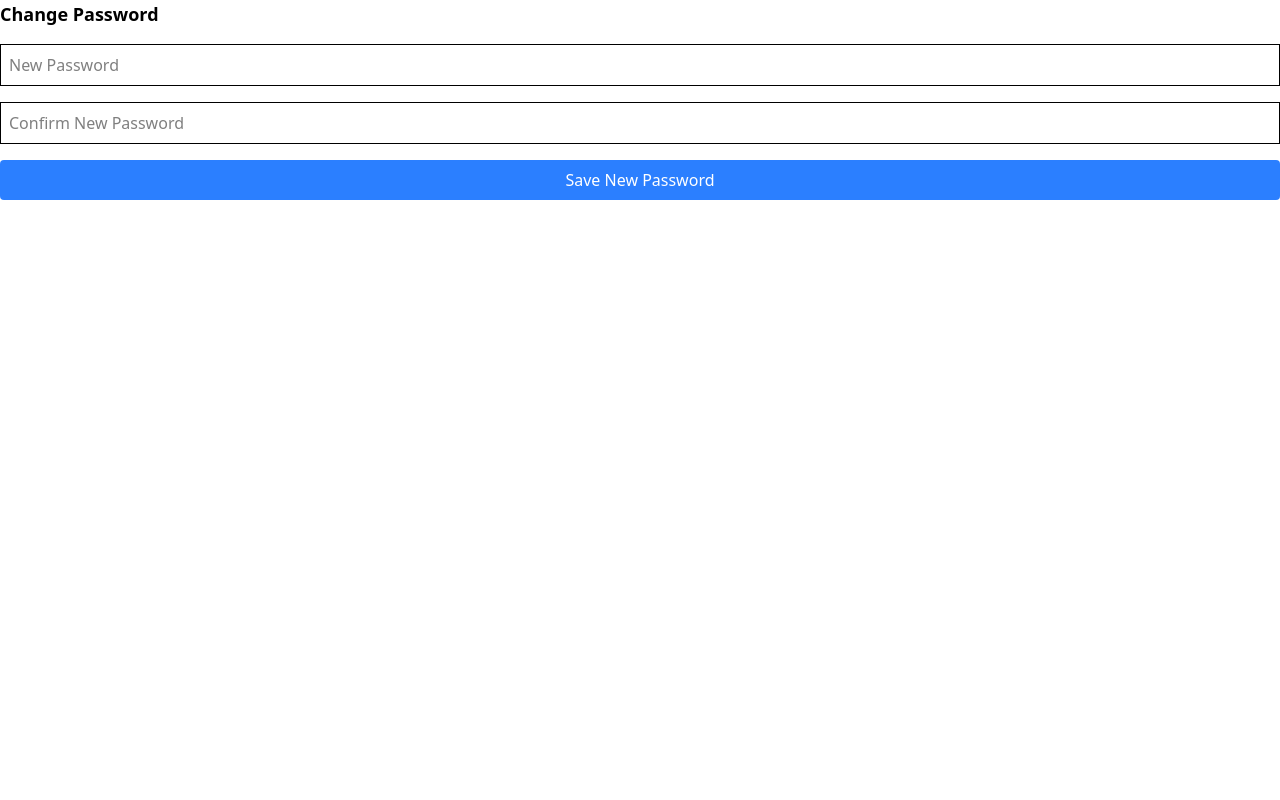
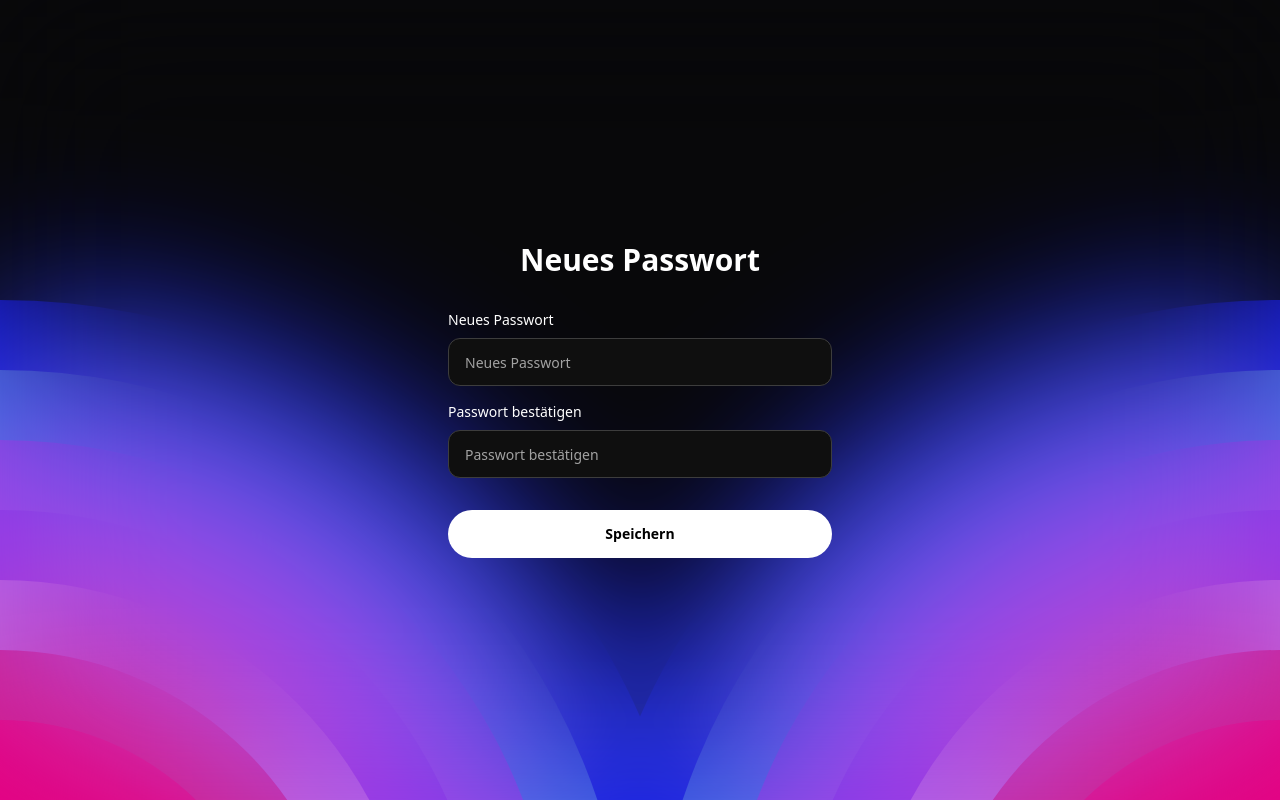
Before and after one commit to ArthurKunz/Party-app, a Next.js app: page /forgot-password in a window 1280 px wide. Built offline with nearby package versions, Linux system fonts and the light colour scheme; no server answers.

Commit message:
style(change-password, forgot-password): match onboarding styling with themed inputs, pill button, and circles background
Co-Authored-By: Claude Opus 4.8 <noreply@anthropic.com>

```diff
--- a/app/(auth)/forgot-password/page.tsx
+++ b/app/(auth)/forgot-password/page.tsx
@@ -1,5 +1,44 @@
 import ChangePasswordPage from '@/features/settings/change-password'
 
+const CIRCLES = [
+  { color: '#161BFA', radius: 700 },
+  { color: '#5684FF', radius: 630 },
+  { color: '#AE4FFF', radius: 560 },
+  { color: '#A336FF', radius: 490 },
+  { color: '#D47AFF', radius: 420 },
+  { color: '#E224A1', radius: 350 },
+  { color: '#FF0090', radius: 280 },
+]
+
 export default function ResetPasswordPage() {
-  return <ChangePasswordPage />
+  return (
+    <div className='relative w-screen h-screen overflow-hidden bg-[#09090B]'>
+      <div className='absolute inset-0 overflow-hidden'>
+        {CIRCLES.flatMap(({ color, radius }) => {
+          const size = radius * 2
+          const bottom = -(200 + radius)
+          return [
+            <div
+              key={`L-${color}`}
+              className='absolute rounded-full'
+              style={{ backgroundColor: color, width: size, height: size, bottom, left: -radius }}
+            />,
+            <div
+              key={`R-${color}`}
+              className='absolute rounded-full'
+              style={{ backgroundColor: color, width: size, height: size, bottom, right: -radius }}
+            />,
+          ]
+        })}
+      </div>
+
+      <div className='absolute inset-0 bg-[#09090B]/10 backdrop-blur-[80px]' />
+
+      <div className='relative z-10 w-full h-full flex flex-col items-center justify-center px-6'>
+        <div className='w-full max-w-sm'>
+          <ChangePasswordPage />
+        </div>
+      </div>
+    </div>
+  )
 }
--- a/features/settings/change-password.tsx
+++ b/features/settings/change-password.tsx
@@ -17,7 +17,7 @@ export default function ChangePasswordPage({ onSuccess }: ChangePasswordFormProp
     e.preventDefault()
 
     if (newPassword !== confirmPassword) {
-      alert('Passwords do not match!')
+      alert('Passwörter stimmen nicht überein!')
       return
     }
 
@@ -36,25 +36,40 @@ export default function ChangePasswordPage({ onSuccess }: ChangePasswordFormProp
   }
 
   return (
-    <form onSubmit={handleChangePassword} className='flex flex-col gap-4'>
-      <h2 className='text-lg font-bold'>Change Password</h2>
+    <form onSubmit={handleChangePassword} className='w-full flex flex-col gap-8'>
+      <h1 className='text-3xl text-center font-bold text-headline'>Neues Passwort</h1>
+
+      <div className='flex flex-col gap-4'>
+        <div className='flex flex-col gap-2'>
+          <label className='text-sm text-label'>Neues Passwort</label>
           <input
             type='password'
-        placeholder='New Password'
+            placeholder='Neues Passwort'
             value={newPassword}
-        className='p-2 border'
             onChange={(e) => setNewPassword(e.target.value)}
             required
+            className='w-full px-4 h-12 bg-background-input border border-border-input rounded-xl text-input text-sm focus:outline-none placeholder:text-placeholder'
           />
+        </div>
+        <div className='flex flex-col gap-2'>
+          <label className='text-sm text-label'>Passwort bestätigen</label>
           <input
             type='password'
-        placeholder='Confirm New Password'
+            placeholder='Passwort bestätigen'
             value={confirmPassword}
-        className='p-2 border'
             onChange={(e) => setConfirmPassword(e.target.value)}
             required
+            className='w-full px-4 h-12 bg-background-input border border-border-input rounded-xl text-input text-sm focus:outline-none placeholder:text-placeholder'
           />
-      <button className='bg-blue-500 text-white p-2 rounded'>Save New Password</button>
+        </div>
+      </div>
+
+      <button
+        type='submit'
+        className='w-full h-12 rounded-full bg-background-button text-button text-sm font-semibold'
+      >
+        Speichern
+      </button>
     </form>
   )
 }
```
Lines whose indentation alone changed are shown as unchanged.
